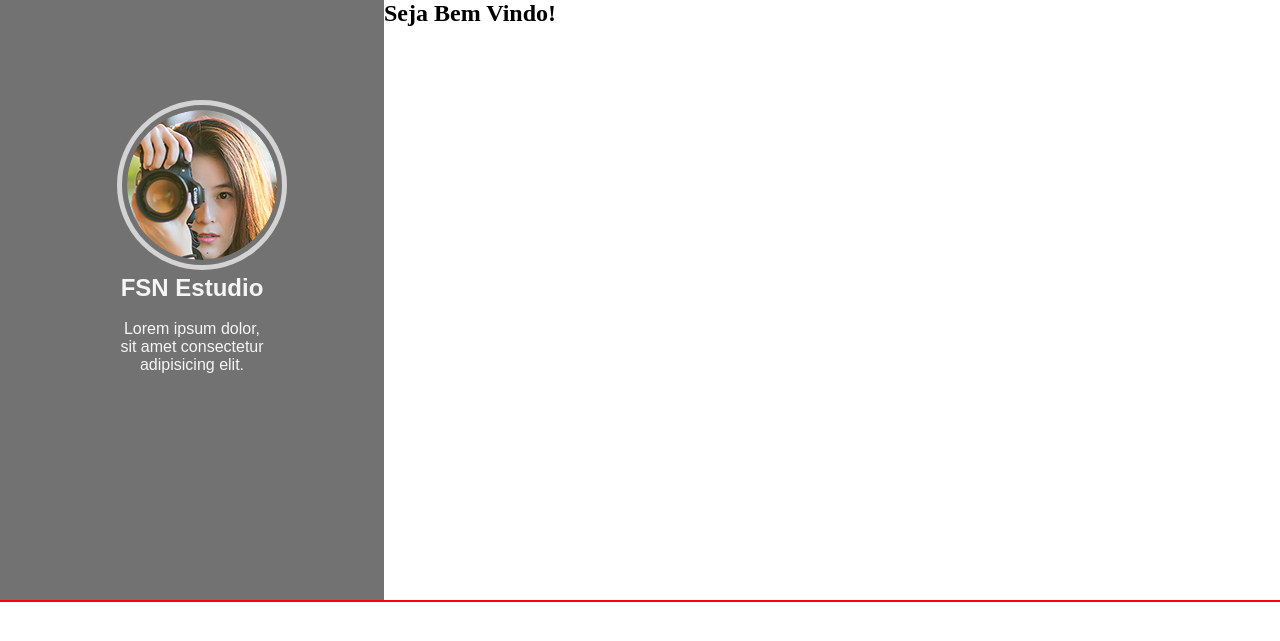
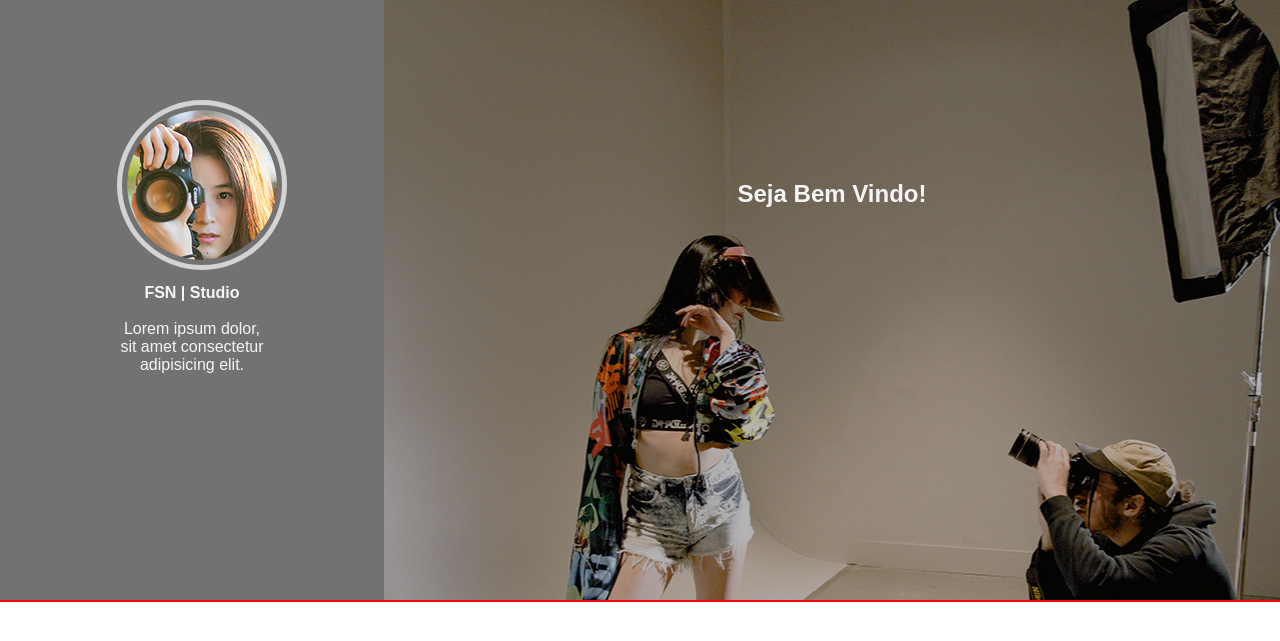
Before and after one commit to FilipeMGaspar/Curso_HTML5_e_CSS3_FSN_2016, a PHP site: page / in a window 1280 px wide. Shown: the top 641 px of the page. Run offline with PHP 8.4, Linux system fonts and the light colour scheme.

Commit message:
Aula 12 - Trabalhando no Header

```diff
--- a/Aula12/css/estilo.css
+++ b/Aula12/css/estilo.css
@@ -35,8 +35,30 @@ img{
     padding: 5px;
 }
 
+h1{
+    font-size: 1em;
+}
+
+figcaption{
+    margin-top: 10px;
+}
+
 section.fundo{
     width: 70%;
     height: 600px;
     float: left;
+    background-image: url('../imagens/fundo.png');
+    background-repeat: no-repeat;
+    background-position-x: 40%;
 }
+
+h2{
+    font-family: Arial, Helvetica, sans-serif;
+    color: whitesmoke;
+    background-color: rgba(0, 0, 0, 0.295);
+    width: 100%;
+    height: 100%;
+    text-align: center;
+    box-sizing: border-box;
+    padding-top: 180px;
+}
--- a/Aula12/index.html
+++ b/Aula12/index.html
@@ -15,7 +15,7 @@
                 <figure>
                     <img src="imagens/logo_150px.png" alt="">
                     <figcaption>
-                        <h1>FSN Estudio</h1><br>
+                        <h1>FSN | Studio</h1><br>
                         Lorem ipsum dolor, sit amet consectetur adipisicing elit.
                     </figcaption>
                 </figure>
```
Also changed, not shown: Aula12/imagens/fundo.png (added).
